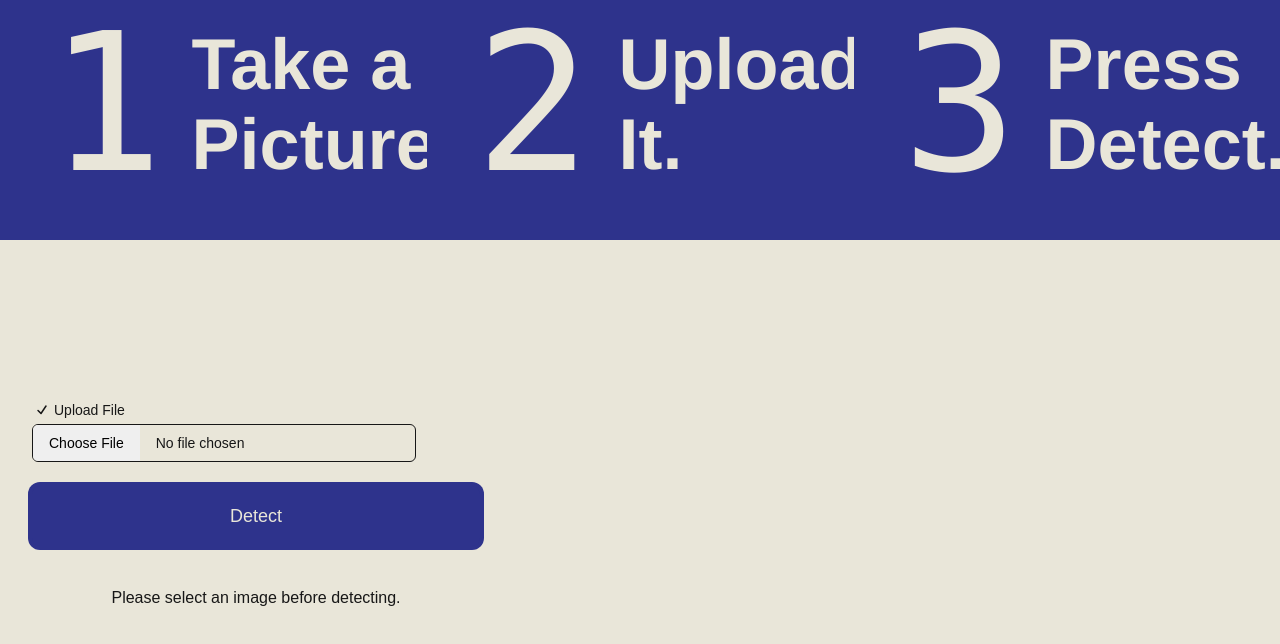
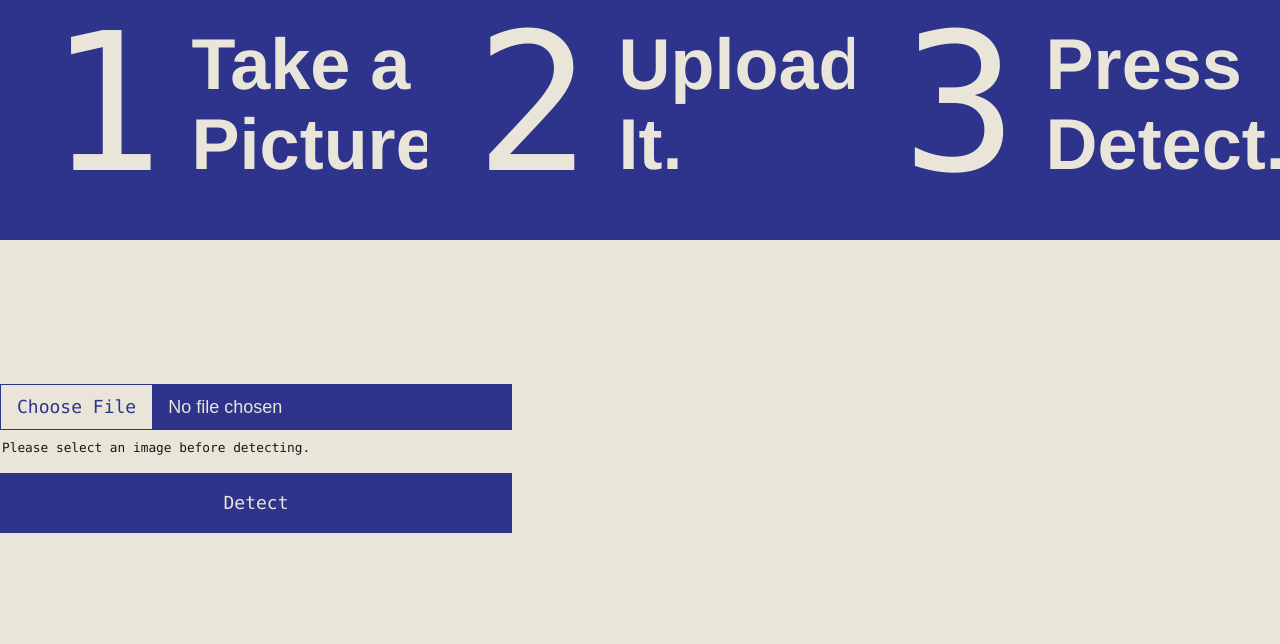
Before and after one commit to aryapatxl/fridge-vision, a Next.js app: page / in a window 1280 px wide. Both pictures are taken after a click on the button "Detect". Shown: the part 684-1328 px from the top of the page. Built offline with nearby package versions, Linux system fonts and the light colour scheme.

Commit message:
ui changes, added error/success colors

```diff
--- a/src/app/api/claude-ai/route.js
+++ b/src/app/api/claude-ai/route.js
@@ -47,10 +47,10 @@ export async function POST(req) {
     const responseText = msg.content[0].text;
     console.log("Response from Anthropic:", responseText);
 
+    // 400 = invalid argument
     if (responseText.startsWith("Error")) {
       return NextResponse.json({ error: responseText }, { status: 400 });
     }
-
     return NextResponse.json({ result: responseText });
   } catch (error) {
     console.error("Error:", error);
--- a/src/app/components/ImageUpload-Print.js
+++ b/src/app/components/ImageUpload-Print.js
@@ -44,72 +44,64 @@ const ImageUpload = ({ output, setOutput }) => {
       });
 
       if (!response.ok) {
-        throw new Error("Failed to detect image.");
+        const errorData = await response.text();
+        setUploadStatus(errorData); // Set the error message to uploadStatus
+        return; // Exit early on error
       }
 
-      const data = await response;
-      const detectionResult = data.result; // Store the detection output in a variable
-      setOutput(detectionResult); // Set the output state to be used in the parent component
+      const data = await response.json();
+      const detectionResult = data.result;
+      setOutput(detectionResult);
 
-      setUploadStatus("Detection successful!"); // Adjust as needed based on response
-
-      // You can use detectionResult variable as needed in your frontend logic
-
+      setUploadStatus("Ingredient detection successful!");
     } catch (error) {
-      setUploadStatus("An error occurred while detecting the image.");
-      setOutput(""); // Optionally clear the output state
+      console.error("An error occurred while reading the image:", error);
+      setUploadStatus("An unexpected error occurred.");
+      setOutput("");
     }
   };
 
+  // form courtesy of Tailwind CSS
   return (
-    <section className="container w-full mx-auto items-center py-32">
-      <div className="max-w-lg mx-0 bg-white dark:bg-white-dark overflow-hidden p-8">
-        <div className="flex flex-col gap-6">
-          <div className={`relative flex w-full max-w-sm flex-col gap-1 ${uploadStatus.startsWith("Error") ? "text-red-500" : "text-green-500"}`}>
-            <label htmlFor="fileInput" className="w-fit flex items-center gap-1 pl-0.5 text-sm">
-              <svg xmlns="http://www.w3.org/2000/svg" viewBox="0 0 16 16" aria-hidden="true" fill="currentColor" className="w-4 h-4">
-                {uploadStatus.startsWith("Error") ? (
-                  <path d="M5.28 4.22a.75.75 0 0 0-1.06 1.06L6.94 8l-2.72 2.72a.75.75 0 1 0 1.06 1.06L8 9.06l2.72 2.72a.75.75 0 1 0 1.06-1.06L9.06 8l2.72-2.72a.75.75 0 0 0-1.06-1.06L8 6.94 5.28 4.22Z" />
-                ) : (
-                  <path fillRule="evenodd" d="M12.416 3.376a.75.75 0 0 1 .208 1.04l-5 7.5a.75.75 0 0 1-1.154.114l-3-3a.75.75 0 0 1 1.06-1.06l2.353 2.353 4.493-6.74a.75.75 0 0 1 1.04-.207Z" clipRule="evenodd" />
-                )}
-              </svg>
-              Upload File
-            </label>
+    <section className="container w-full mx-auto items-center pt-36">
+      <div className="max-w-lg mx-0 overflow-hidden align-center">
+        <div className="flex flex-col gap-4">
+          <div className="relative flex w-full max-w-lg flex-col gap-1">
             <input
               ref={fileInputRef}
               id="fileInput"
               type="file"
-              className={`w-full max-w-md overflow-clip rounded-md border ${uploadStatus.startsWith("Error") ? "border-red-500" : "border-green-500"} bg-neutral-50/50 text-sm ${uploadStatus.startsWith("Error") ? "text-red-500" : "text-green-500"} file:mr-4 file:cursor-pointer file:border-none file:bg-neutral-50 file:px-4 file:py-2 file:font-medium file:text-neutral-900 focus-visible:outline focus-visible:outline-2 focus-visible:outline-offset-2 focus-visible:outline-black disabled:cursor-not-allowed disabled:opacity-75 dark:bg-neutral-900/50 dark:file:bg-neutral-900 dark:file:text-white dark:focus-visible:outline-white`}
+              className="text-lg w-full max-w-lg overflow-wrap dark:border-blue-dark border border-blue bg-blue dark:bg-blue-dark  text-white dark:text-white-dark file:mr-4 file:cursor-pointer file:border-none file:bg-white dark:file:bg-white-dark file:px-4 file:py-2 file:font-mono file:text-blue dark:file:text-blue-dark dark:focus-visible:outline-blue"
               onChange={handleImageChange}
             />
-            {uploadStatus.startsWith("Error") && <small className="pl-0.5">Error: Please choose a file for upload</small>}
+            {uploadStatus && (
+  <small
+    className={`font-mono pt-1 pl-0.5 ${
+      uploadStatus.includes("Error") ? "text-red-600 dark:text-red-dark" :
+      uploadStatus.includes("Detecting...") ? "text-blue-600" :
+      uploadStatus.includes("successful") ? "text-green-600" :
+      "text-gray-600"
+    }`}
+  >
+    {uploadStatus}
+  </small>
+)}
           </div>
 
           {selectedImage && (
             <div className="flex flex-col items-center mt-4">
-              <img src={selectedImage} alt="Selected" className="min-h-[40%] max-h-96 mx-auto" />
-              <div className="mt-4">
-                {uploadStatus.startsWith("Error") && <p className="text-red-600">{uploadStatus}</p>}
-              </div>
+              <img src={selectedImage} alt="Selected" className="min-h-[50%] max-h-96 mx-auto" />
             </div>
           )}
 
           <button
             type="button"
             onClick={handleDetect}
-            className="text-white bg-blue dark:bg-blue-dark hover:bg-blue-600 focus:ring-4 focus:outline-none focus:ring-blue font-medium rounded-lg text-lg px-8 py-4"
+            className="font-mono text-white dark:text-white-dark bg-blue dark:bg-blue-dark hover:bg-black-100 focus:ring-4 focus:outline-none focus:ring-white text-lg px-8 py-4"
           >
             Detect
           </button>
 
-          {uploadStatus && !uploadStatus.startsWith("Error") && (
-            <div className="mt-4 text-center">
-              <p className={`text-gray-700 ${uploadStatus.startsWith("Error") ? "text-red-600" : "text-green-600"}`}>
-                {uploadStatus}
-              </p>
-            </div>
-          )}
         </div>
       </div>
     </section>
--- a/tailwind.config.js
+++ b/tailwind.config.js
@@ -22,7 +22,11 @@ module.exports = {
         light: '#e9e6d9',
         DEFAULT: '#e9e6d9',
         dark: '#1c190f', // black
-
+      },
+      'red': { // for errors
+        light: '#B00020',
+        DEFAULT: '#B00020',
+        dark: '#CF6679',
       }
     },
     extend: {
```
